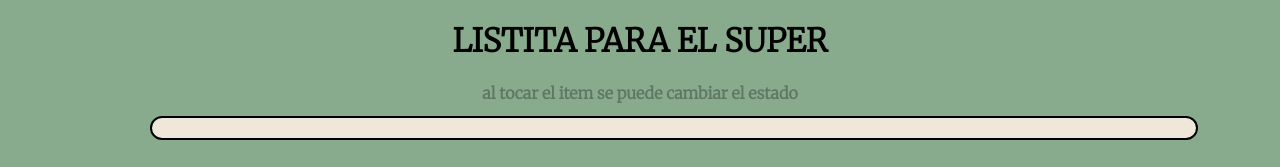
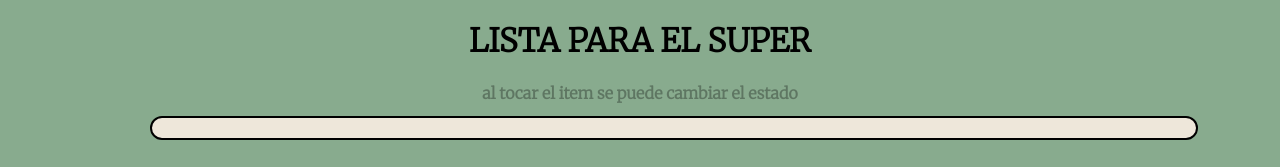
Before and after one commit to theogarcia12/tercer-pre-entrega-js, a plain HTML site: page index.html in a window 1280 px wide. Shown: the top 167 px of the page. Drawn offline with Linux system fonts and the light colour scheme.

Commit message:
tercer pre entrega

```diff
--- a/index.html
+++ b/index.html
@@ -11,7 +11,7 @@
 </head>
 <body>
     <main >
-        <h1>LISTITA PARA EL SUPER</h1>
+        <h1>LISTA PARA EL SUPER</h1>
         <h2>al tocar el item se puede cambiar el estado</h2>
         <div id="tareasContainer" class="grid-container"></div>
         <div class="btn">
```
